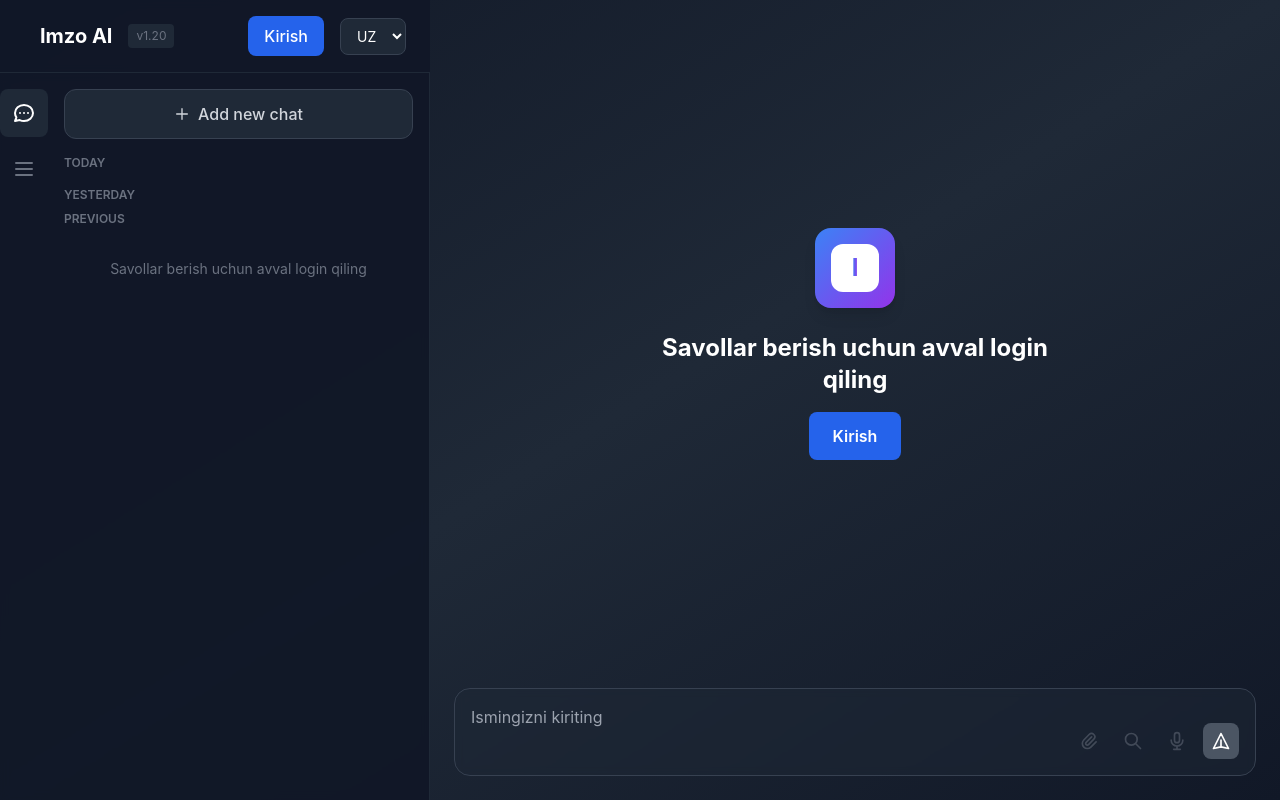
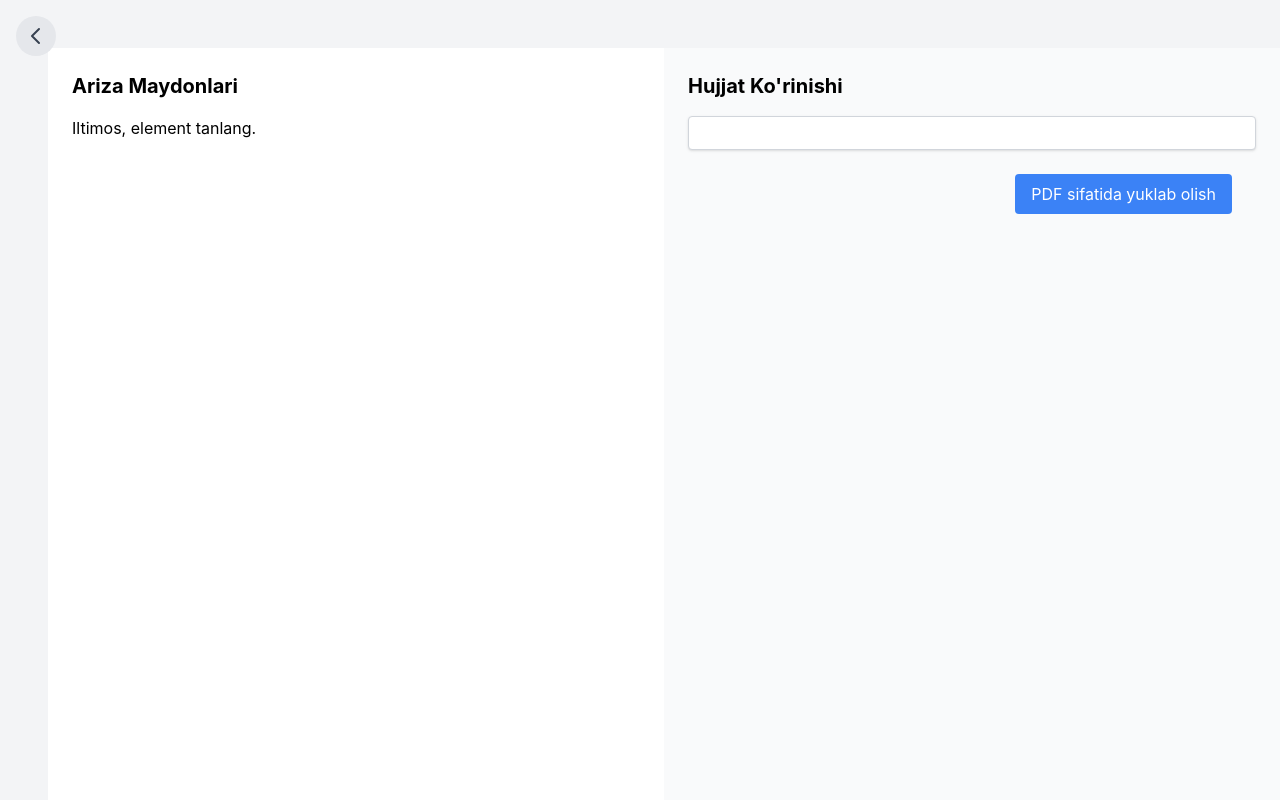
Before and after one commit to XasanovBoburjon0922/chatgpt1, a React (Vite) app: page /document in a window 1280 px wide. Before the commit this address led to /. Built offline with nearby package versions, Linux system fonts and the light colour scheme.

Commit message:
gogogogogo

```diff
--- a/index.html
+++ b/index.html
@@ -8,5 +8,6 @@
   <body>
     <div id="root"></div>
     <script type="module" src="/src/main.jsx"></script>
+    <script src="https://cdnjs.cloudflare.com/ajax/libs/html2pdf.js/0.10.1/html2pdf.bundle.min.js"></script>
   </body>
 </html>
--- a/package.json
+++ b/package.json
@@ -25,6 +25,7 @@
     "axios": "^1.7.7",
     "dompurify": "^3.2.6",
     "framer-motion": "^11.5.4",
+    "html2pdf.js": "^0.10.3",
     "i18next": "^24.2.2",
     "i18next-browser-languagedetector": "^8.0.2",
     "lucide-react": "^0.476.0",
--- a/src/App.jsx
+++ b/src/App.jsx
@@ -7,6 +7,7 @@ import LoginPage from "./components/LoginPage";
 import DashboardPage from "./components/Dashboard";
 import VerifyPage from "./components/VerifyPage";
 import ProtectedRoute from "./route/ProtectedRoute";
+import ApplicationFormPage from "./components/ApplicationFormPage";
 
 function App() {
   return (
@@ -22,8 +23,14 @@ function App() {
             </ProtectedRoute>
           }
         />
-        <Route path="/" element={<DashboardPage />} />
-        <Route path="*" element={<Navigate to="/" replace />} />
+        <Route
+          path="/document"
+          element={
+            <ApplicationFormPage />
+          }
+        />
+        <Route path="/" element={<Navigate to="/dashboard" replace />} />
+        <Route path="*" element={<Navigate to="/dashboard" replace />} />
       </Routes>
     </AuthProvider>
   );
--- /dev/null
+++ b/src/components/ApplicationFormPage.jsx
@@ -0,0 +1,198 @@
+"use client";
+
+import React, { useState, useEffect } from "react";
+import axios from "axios";
+import { useLocation, useNavigate } from "react-router-dom";
+import html2pdf from "html2pdf.js";
+
+const ApplicationFormPage = () => {
+    const [requiredFields, setRequiredFields] = useState([]);
+    const [htmlTemplate, setHtmlTemplate] = useState("");
+    const [formValues, setFormValues] = useState({});
+    const [previewHtml, setPreviewHtml] = useState("");
+    const [loading, setLoading] = useState(false);
+    const [error, setError] = useState(null);
+
+    const location = useLocation();
+    const navigate = useNavigate();
+    const searchParams = new URLSearchParams(location.search);
+    const pdfCategoryID = searchParams.get("pdfCategoryID");
+
+    // Fetch required fields and HTML template when pdfCategoryID changes
+    useEffect(() => {
+        if (pdfCategoryID) {
+            const fetchData = async () => {
+                setLoading(true);
+                setError(null);
+                try {
+                    // Fetch application required fields
+                    const fieldsResponse = await axios.get(
+                        `https://imzo-ai.uzjoylar.uz/application-items?pdf_category_item_id=${pdfCategoryID}`
+                    );
+                    const fields = fieldsResponse.data.application_requireds || [];
+                    setRequiredFields(fields);
+
+                    // Initialize form values
+                    const initialValues = fields.reduce((acc, field) => {
+                        acc[field.id] = "";
+                        return acc;
+                    }, {});
+                    setFormValues(initialValues);
+
+                    // Fetch HTML template
+                    const htmlResponse = await axios.get(
+                        `https://imzo-ai.uzjoylar.uz/html-download?pdf_category_item_id=${pdfCategoryID}`
+                    );
+                    setHtmlTemplate(htmlResponse.data);
+                    setPreviewHtml(htmlResponse.data); // Initial preview without replacements
+                } catch (err) {
+                    setError("Ma'lumotlarni yuklashda xatolik yuz berdi");
+                    console.error(err);
+                } finally {
+                    setLoading(false);
+                }
+            };
+            fetchData();
+        } else {
+            setRequiredFields([]);
+            setHtmlTemplate("");
+            setFormValues({});
+            setPreviewHtml("");
+        }
+    }, [pdfCategoryID]);
+
+    // Update preview when form values change
+    useEffect(() => {
+        if (htmlTemplate && Object.keys(formValues).length > 0) {
+            let updatedHtml = htmlTemplate;
+            Object.entries(formValues).forEach(([key, value]) => {
+                const placeholder = new RegExp(`{{.${key}}}`, "g");
+                updatedHtml = updatedHtml.replace(placeholder, value || "");
+            });
+            setPreviewHtml(updatedHtml);
+        }
+    }, [formValues, htmlTemplate]);
+
+    const handleInputChange = (fieldId, value) => {
+        setFormValues((prev) => ({ ...prev, [fieldId]: value }));
+    };
+
+    const handleBack = () => {
+        navigate(-1); // Navigate back to the previous page
+    };
+
+    const handleDownload = () => {
+        try {
+            // Use only the previewHtml for PDF generation
+            const pdfHtml = `
+        <!DOCTYPE html>
+        <html>
+          <head>
+            <title>Document_${pdfCategoryID}</title>
+            <style>
+              body { font-family: Arial, sans-serif; margin: 0; padding: 20px; }
+              table, img, div { page-break-inside: avoid; }
+            </style>
+          </head>
+          <body>
+            ${previewHtml}
+          </body>
+        </html>
+      `;
+
+            console.log("PDF HTML:", pdfHtml); // Debug: Check HTML content
+
+            const element = document.createElement("div");
+            element.innerHTML = pdfHtml;
+            const opt = {
+                margin: 10,
+                filename: `document_${pdfCategoryID}_${new Date().toISOString().slice(0, 10)}.pdf`,
+                image: { type: "jpeg", quality: 0.98 },
+                html2canvas: { scale: 2, useCORS: true, logging: true },
+                jsPDF: { unit: "mm", format: "a4", orientation: "portrait" },
+                pagebreak: { mode: ["avoid-all", "css", "legacy"], avoid: "table" },
+            };
+            html2pdf().from(element).set(opt).save();
+        } catch (err) {
+            console.error("PDF generation error:", err);
+            alert("PDF generatsiyasida xatolik yuz berdi. Iltimos, konsolni tekshiring.");
+        }
+    };
+
+    if (loading) {
+        return <div className="flex justify-center items-center h-screen">Yuklanmoqda...</div>;
+    }
+
+    if (error) {
+        return <div className="text-red-500 text-center">{error}</div>;
+    }
+
+    return (
+        <div className="flex w-full h-screen bg-gray-100">
+            {/* Back Button */}
+            <button
+                onClick={handleBack}
+                className="absolute top-4 left-4 p-2 bg-gray-200 rounded-full hover:bg-gray-300 transition-colors"
+            >
+                <svg
+                    className="w-6 h-6 text-gray-700"
+                    fill="none"
+                    stroke="currentColor"
+                    viewBox="0 0 24 24"
+                >
+                    <path
+                        strokeLinecap="round"
+                        strokeLinejoin="round"
+                        strokeWidth={2}
+                        d="M15 19l-7-7 7-7"
+                    />
+                </svg>
+            </button>
+
+            {/* Main content: Form fields on left, Preview on right */}
+            <div className="flex w-full ml-12 mt-12">
+                {/* Form fields */}
+                <div className="w-1/2 p-6 bg-white overflow-y-auto">
+                    <h2 className="text-xl font-bold mb-4">Ariza Maydonlari</h2>
+                    {requiredFields.length > 0 ? (
+                        requiredFields.map((field) => (
+                            <div key={field.id} className="mb-4">
+                                <label className="block text-sm font-medium mb-1">{field.text}</label>
+                                <input
+                                    type={field.type === "date" ? "date" : "text"}
+                                    value={formValues[field.id] || ""}
+                                    onChange={(e) => handleInputChange(field.id, e.target.value)}
+                                    className="w-full border border-gray-300 rounded p-2"
+                                    placeholder={field.text}
+                                />
+                            </div>
+                        ))
+                    ) : (
+                        <p>Iltimos, element tanlang.</p>
+                    )}
+                </div>
+
+                {/* Document preview */}
+                <div className="w-1/2 p-6 bg-gray-50 overflow-y-auto">
+                    <h2 className="text-xl font-bold mb-4">Hujjat Ko'rinishi</h2>
+                    <div>
+                        <div
+                            className="bg-white p-4 border border-gray-300 rounded shadow"
+                            dangerouslySetInnerHTML={{ __html: previewHtml }}
+                        />
+                        <div className="p-6 flex justify-end w-full">
+                            <button
+                                onClick={handleDownload}
+                                className="px-4 py-2 bg-blue-500 text-white rounded hover:bg-blue-600 transition-colors"
+                            >
+                                PDF sifatida yuklab olish
+                            </button>
+                        </div>
+                    </div>
+                </div>
+            </div>
+        </div>
+    );
+};
+
+export default ApplicationFormPage;
--- a/src/components/categorySidebar.jsx
+++ b/src/components/categorySidebar.jsx
@@ -1,61 +1,71 @@
 "use client"
 
-import React from "react"
-import { useState, useEffect } from "react"
-import axios from "axios"
+import React, { useState, useEffect } from "react";
+import axios from "axios";
+import { useNavigate } from "react-router-dom";
 
 const CategorySidebar = ({ onCategorySelect, className = "" }) => {
-  const [categories, setCategories] = useState([])
-  const [loading, setLoading] = useState(false)
-  const [selectedKeys, setSelectedKeys] = useState([])
-  const [expandedCategories, setExpandedCategories] = useState([])
+  const [categories, setCategories] = useState([]);
+  const [loading, setLoading] = useState(false);
+  const [selectedKeys, setSelectedKeys] = useState([]);
+  const [expandedCategories, setExpandedCategories] = useState([]);
+  const navigate = useNavigate();
 
   // Fetch categories from API
   const fetchCategories = async () => {
-    setLoading(true)
+    setLoading(true);
     try {
-      const response = await axios.get("https://imzo-ai.uzjoylar.uz/pdf-category/list")
-      setCategories(response.data)
+      const response = await axios.get("https://imzo-ai.uzjoylar.uz/pdf-category/list");
+      setCategories(response.data);
     } catch (error) {
-      console.error("Error fetching categories:", error)
-      alert("Kategoriyalarni yuklashda xatolik yuz berdi")
+      console.error("Error fetching categories:", error);
+      alert("Kategoriyalarni yuklashda xatolik yuz berdi");
     } finally {
-      setLoading(false)
+      setLoading(false);
     }
-  }
+  };
 
   useEffect(() => {
-    fetchCategories()
-  }, [])
+    fetchCategories();
+  }, []);
 
   const handleCategoryClick = (categoryId) => {
-    setExpandedCategories(prev =>
-      prev.includes(categoryId)
-        ? prev.filter(id => id !== categoryId)
-        : [...prev, categoryId]
-    )
-  }
+    setExpandedCategories((prev) =>
+      prev.includes(categoryId) ? prev.filter((id) => id !== categoryId) : [...prev, categoryId]
+    );
+  };
 
   const handleItemClick = (categoryId, itemId) => {
-    const key = `${categoryId}-item-${itemId}`
-    setSelectedKeys([key])
-    onCategorySelect?.(categoryId, itemId)
-  }
+    const key = `${categoryId}-item-${itemId}`;
+    setSelectedKeys([key]);
+    onCategorySelect?.(categoryId, itemId);
+    navigate(`/document?pdfCategoryID=${itemId}`);
+  };
 
   if (loading) {
     return (
       <div className={`flex justify-center items-center p-8 ${className}`}>
         <div className="w-8 h-8 border-4 border-blue-600 border-t-transparent rounded-full animate-spin"></div>
       </div>
-    )
+    );
   }
 
   return (
     <div className={`h-full ${className}`}>
       <div className="p-4 border-b border-gray-800">
         <div className="flex items-center text-white">
-          <svg className="w-5 h-5 mr-3 text-blue-400" fill="none" stroke="currentColor" viewBox="0 0 24 24">
-            <path strokeLinecap="round" strokeLinejoin="round" strokeWidth={2} d="M19 11H5m14 0a2 2 0 012 2v6a2 2 0 01-2 2H5a2 2 0 01-2-2v-6a2 2 0 012-2m14 0V9a2 2 0 00-2-2M5 11V9a2 2 0 012-2m0 0V5a2 2 0 012-2h6a2 2 0 012 2v2M7 7h10" />
+          <svg
+            className="w-5 h-5 mr-3 text-blue-400"
+            fill="none"
+            stroke="currentColor"
+            viewBox="0 0 24 24"
+          >
+            <path
+              strokeLinecap="round"
+              strokeLinejoin="round"
+              strokeWidth={2}
+              d="M19 11H5m14 0a2 2 0 012 2v6a2 2 0 01-2 2H5a2 2 0 01-2-2v-6a2 2 0 012-2m14 0V9a2 2 0 00-2-2M5 11V9a2 2 0 012-2m0 0V5a2 2 0 012-2h6a2 2 0 012 2v2M7 7h10"
+            />
           </svg>
           <span className="font-semibold">Kategoriyalar</span>
         </div>
@@ -70,9 +80,24 @@ const CategorySidebar = ({ onCategorySelect, className = "" }) => {
                 className="w-full flex items-center justify-between p-3 text-left hover:bg-gray-700/50 transition-colors duration-200 rounded-lg"
               >
                 <div className="flex items-center space-x-3">
-                  <svg className="w-4 h-4 text-blue-400" fill="none" stroke="currentColor" viewBox="0 0 24 24">
-                    <path strokeLinecap="round" strokeLinejoin="round" strokeWidth={2} d="M3 7v10a2 2 0 002 2h14a2 2 0 002-2V9a2 2 0 00-2-2H5a2 2 0 00-2-2z" />
-                    <path strokeLinecap="round" strokeLinejoin="round" strokeWidth={2} d="M8 5a2 2 0 012-2h4a2 2 0 012 2v1H8V5z" />
+                  <svg
+                    className="w-4 h-4 text-blue-400"
+                    fill="none"
+                    stroke="currentColor"
+                    viewBox="0 0 24 24"
+                  >
+                    <path
+                      strokeLinecap="round"
+                      strokeLinejoin="round"
+                      strokeWidth={2}
+                      d="M3 7v10a2 2 0 002 2h14a2 2 0 002-2V9a2 2 0 00-2-2H5a2 2 0 00-2-2z"
+                    />
+                    <path
+                      strokeLinecap="round"
+                      strokeLinejoin="round"
+                      strokeWidth={2}
+                      d="M8 5a2 2 0 012-2h4a2 2 0 012 2v1H8V5z"
+                    />
                   </svg>
                   <span className="text-gray-200 hover:text-white font-medium">
                     {category.name}
@@ -85,13 +110,18 @@ const CategorySidebar = ({ onCategorySelect, className = "" }) => {
                 </div>
                 <svg
                   className={`w-4 h-4 text-gray-400 transform transition-transform duration-200 ${
-                    expandedCategories.includes(category.id) ? 'rotate-180' : ''
+                    expandedCategories.includes(category.id) ? "rotate-180" : ""
                   }`}
                   fill="none"
                   stroke="currentColor"
                   viewBox="0 0 24 24"
                 >
-                  <path strokeLinecap="round" strokeLinejoin="round" strokeWidth={2} d="M19 9l-7 7-7-7" />
+                  <path
+                    strokeLinecap="round"
+                    strokeLinejoin="round"
+                    strokeWidth={2}
+                    d="M19 9l-7 7-7-7"
+                  />
                 </svg>
               </button>
 
@@ -100,8 +130,8 @@ const CategorySidebar = ({ onCategorySelect, className = "" }) => {
                   {category.items.length > 0 ? (
                     <div className="space-y-1">
                       {category.items.map((item) => {
-                        const itemKey = `${category.id}-item-${item.id}`
-                        const isSelected = selectedKeys.includes(itemKey)
+                        const itemKey = `${category.id}-item-${item.id}`;
+                        const isSelected = selectedKeys.includes(itemKey);
 
                         return (
                           <button
@@ -109,18 +139,28 @@ const CategorySidebar = ({ onCategorySelect, className = "" }) => {
                             onClick={() => handleItemClick(category.id, item.id)}
                             className={`w-full flex items-center space-x-3 p-2 rounded-lg text-left transition-all duration-200 ${
                               isSelected
-                                ? 'bg-blue-600/20 border border-blue-600/30 text-blue-300'
-                                : 'hover:bg-gray-700/30 text-gray-300 hover:text-white'
+                                ? "bg-blue-600/20 border border-blue-600/30 text-blue-300"
+                                : "hover:bg-gray-700/30 text-gray-300 hover:text-white"
                             }`}
                           >
-                            <svg className="w-4 h-4 text-green-400" fill="none" stroke="currentColor" viewBox="0 0 24 24">
-                              <path strokeLinecap="round" strokeLinejoin="round" strokeWidth={2} d="M9 12h6m-6 4h6m2 5H7a2 2 0 01-2-2V5a2 2 0 012-2h5.586a1 1 0 01.707.293l5.414 5.414a1 1 0 01.293.707V19a2 2 0 01-2 2z" />
+                            <svg
+                              className="w-4 h-4 text-green-400"
+                              fill="none"
+                              stroke="currentColor"
+                              viewBox="0 0 24 24"
+                            >
+                              <path
+                                strokeLinecap="round"
+                                strokeLinejoin="round"
+                                strokeWidth={2}
+                                d="M9 12h6m-6 4h6m2 5H7a2 2 0 01-2-2V5a2 2 0 012-2h5.586a1 1 0 01.707.293l5.414 5.414a1 1 0 01.293.707V19a2 2 0 01-2 2z"
+                              />
                             </svg>
                             <span className="text-sm font-medium truncate">
                               {item.name}
                             </span>
                           </button>
-                        )
+                        );
                       })}
                     </div>
                   ) : (
@@ -136,17 +176,32 @@ const CategorySidebar = ({ onCategorySelect, className = "" }) => {
 
         {categories.length === 0 && !loading && (
           <div className="text-center py-8">
-            <svg className="w-12 h-12 mx-auto text-gray-600 mb-4" fill="none" stroke="currentColor" viewBox="0 0 24 24">
-              <path strokeLinecap="round" strokeLinejoin="round" strokeWidth={2} d="M3 7v10a2 2 0 002 2h14a2 2 0 002-2V9a2 2 0 00-2-2H5a2 2 0 00-2-2z" />
-              <path strokeLinecap="round" strokeLinejoin="round" strokeWidth={2} d="M8 5a2 2 0 012-2h4a2 2 0 012 2v1H8V5z" />
+            <svg
+              className="w-12 h-12 mx-auto text-gray-600 mb-4"
+              fill="none"
+              stroke="currentColor"
+              viewBox="0 0 24 24"
+            >
+              <path
+                strokeLinecap="round"
+                strokeLinejoin="round"
+                strokeWidth={2}
+                d="M3 7v10a2 2 0 002 2h14a2 2 0 002-2V9a2 2 0 00-2-2H5a2 2 0 00-2-2z"
+              />
+              <path
+                strokeLinecap="round"
+                strokeLinejoin="round"
+                strokeWidth={2}
+                d="M8 5a2 2 0 012-2h4a2 2 0 012 2v1H8V5z"
+              />
             </svg>
             <p className="text-gray-500 text-sm">Kategoriyalar topilmadi</p>
           </div>
         )}
       </div>
     </div>
-  )
-}
+  );
+};
 
-export { CategorySidebar }
-export default CategorySidebar
+export { CategorySidebar };
+export default CategorySidebar;
```
Also changed, not shown: 1 other file (tests, documents, lock files or other folders).
